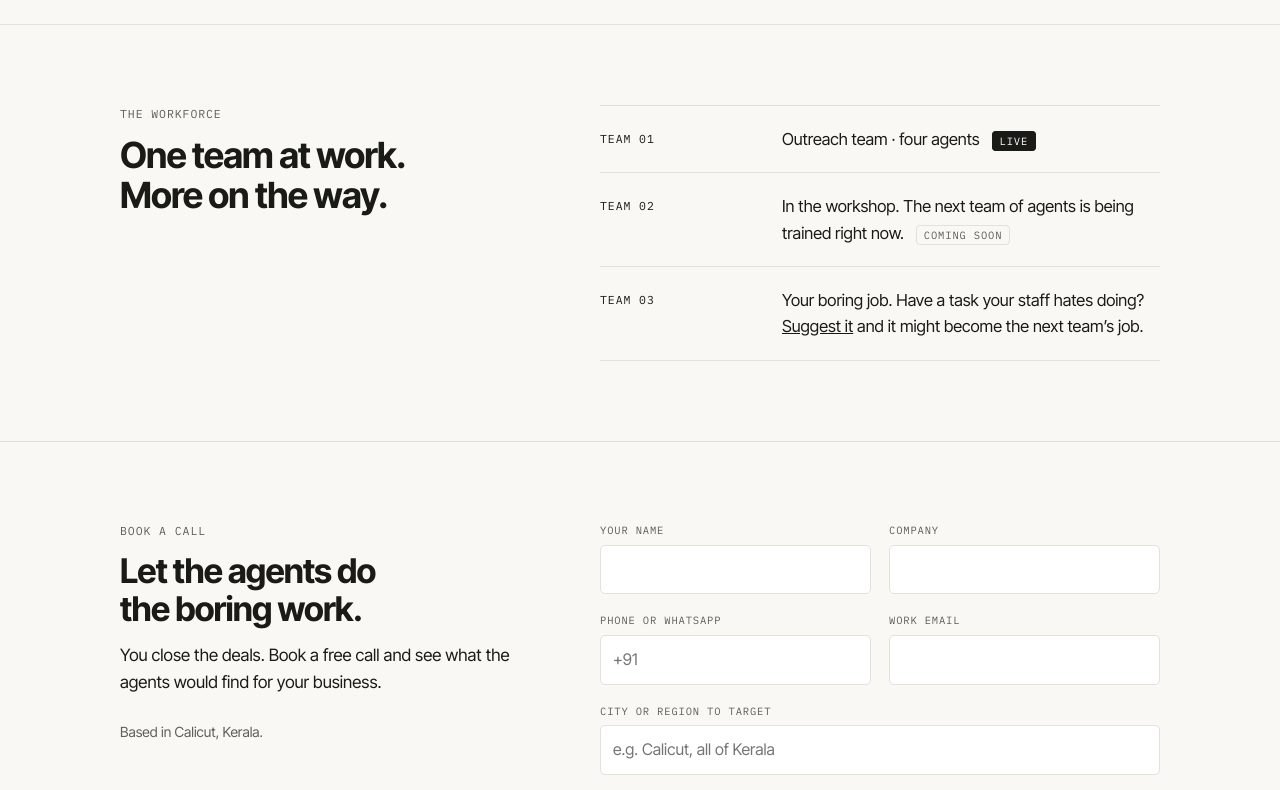
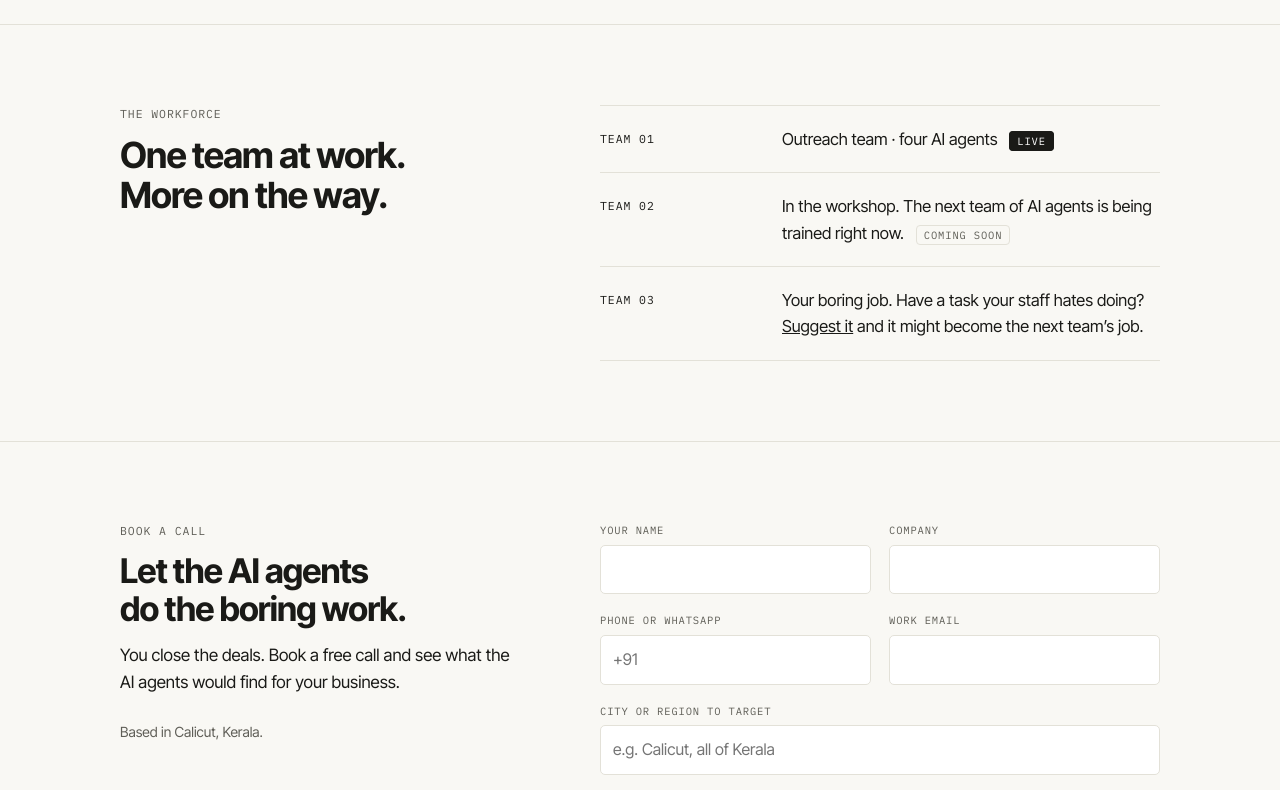
Before and after one commit to nufailhussain/boringagents, a plain HTML site: page index.html in a window 1280 px wide. Shown: the part 2380-3170 px from the top of the page. Drawn offline with Linux system fonts and the light colour scheme.

Commit message:
Say AI agents instead of agents across the site
Co-Authored-By: Claude Opus 5.5 <noreply@anthropic.com>
Claude-Session: https://claude.ai/code/session_0111k1Fjco8db48QpfS5qXLU

```diff
--- a/index.html
+++ b/index.html
@@ -3,9 +3,9 @@
 <head>
 <meta charset="utf-8">
 <meta name="viewport" content="width=device-width,initial-scale=1,viewport-fit=cover">
-<meta name="description" content="Boring Workforce is a team of AI agents that does the boring, repetitive work in your business. The Outreach team of four agents finds, researches and reaches premium B2B leads.">
+<meta name="description" content="Boring Workforce is a team of AI agents that does the boring, repetitive work in your business. The Outreach team of four AI agents finds, researches and reaches premium B2B leads.">
 <meta property="og:title" content="Boring Workforce">
-<meta property="og:description" content="Let the agents do the boring work. You close the deals.">
+<meta property="og:description" content="Let the AI agents do the boring work. You close the deals.">
 <link rel="icon" type="image/svg+xml" href="/assets/favicon.svg">
 <style>:root{padding-top:env(safe-area-inset-top,0px);padding-bottom:env(safe-area-inset-bottom,0px)}body{margin:0}img{max-width:100%}[hidden]{display:none!important}</style>
 <title>Boring Workforce</title>
@@ -173,8 +173,8 @@ footer{padding-block:22px}
     <div class="wrap split">
       <div class="side">
         <p class="eyebrow">The Outreach team</p>
-        <h2>Four agents. One mission.</h2>
-        <p class="lede">The mission: put you in front of the buyers most likely to say yes. Each agent does one job well, then hands the work to the next.</p>
+        <h2>Four AI agents. One mission.</h2>
+        <p class="lede">The mission: put you in front of the buyers most likely to say yes. Each AI agent does one job well, then hands the work to the next.</p>
       </div>
       <div class="main">
         <div class="rows">
@@ -195,7 +195,7 @@ footer{padding-block:22px}
       </div>
       <div class="main">
         <p class="big">Where one new client pays for months of work.</p>
-        <p class="lede">Firms with large deal sizes and a small number of buyers who really matter. The agents find those few, learn what they need, and get you in front of them.</p>
+        <p class="lede">Firms with large deal sizes and a small number of buyers who really matter. The AI agents find those few, learn what they need, and get you in front of them.</p>
       </div>
     </div>
   </section>
@@ -239,8 +239,8 @@ footer{padding-block:22px}
       </div>
       <div class="main">
         <div class="rows">
-          <div class="row"><span class="k">Team 01</span><p class="v">Outreach team · four agents <span class="tag live">Live</span></p></div>
-          <div class="row"><span class="k">Team 02</span><p class="v">In the workshop. The next team of agents is being trained right now. <span class="tag">Coming soon</span></p></div>
+          <div class="row"><span class="k">Team 01</span><p class="v">Outreach team · four AI agents <span class="tag live">Live</span></p></div>
+          <div class="row"><span class="k">Team 02</span><p class="v">In the workshop. The next team of AI agents is being trained right now. <span class="tag">Coming soon</span></p></div>
           <div class="row"><span class="k">Team 03</span><p class="v">Your boring job. Have a task your staff hates doing? <a href="#suggest" id="suggestLink">Suggest it</a> and it might become the next team’s job.</p></div>
         </div>
       </div>
@@ -251,8 +251,8 @@ footer{padding-block:22px}
     <div class="wrap split">
       <div class="side">
         <p class="eyebrow">Book a call</p>
-        <h2>Let the agents do the boring work.</h2>
-        <p class="sub">You close the deals. Book a free call and see what the agents would find for your business.</p>
+        <h2>Let the AI agents do the boring work.</h2>
+        <p class="sub">You close the deals. Book a free call and see what the AI agents would find for your business.</p>
         <p class="based">Based in Calicut, Kerala.</p>
       </div>
       <div class="main">
@@ -288,7 +288,7 @@ footer{padding-block:22px}
 </main>
 
 <footer class="gutter">
-  <div class="foot mono"><span>© 2026 Boring Workforce</span><span>The agents do the boring work</span></div>
+  <div class="foot mono"><span>© 2026 Boring Workforce</span><span>The AI agents do the boring work</span></div>
 </footer>
 
 <script>
```
